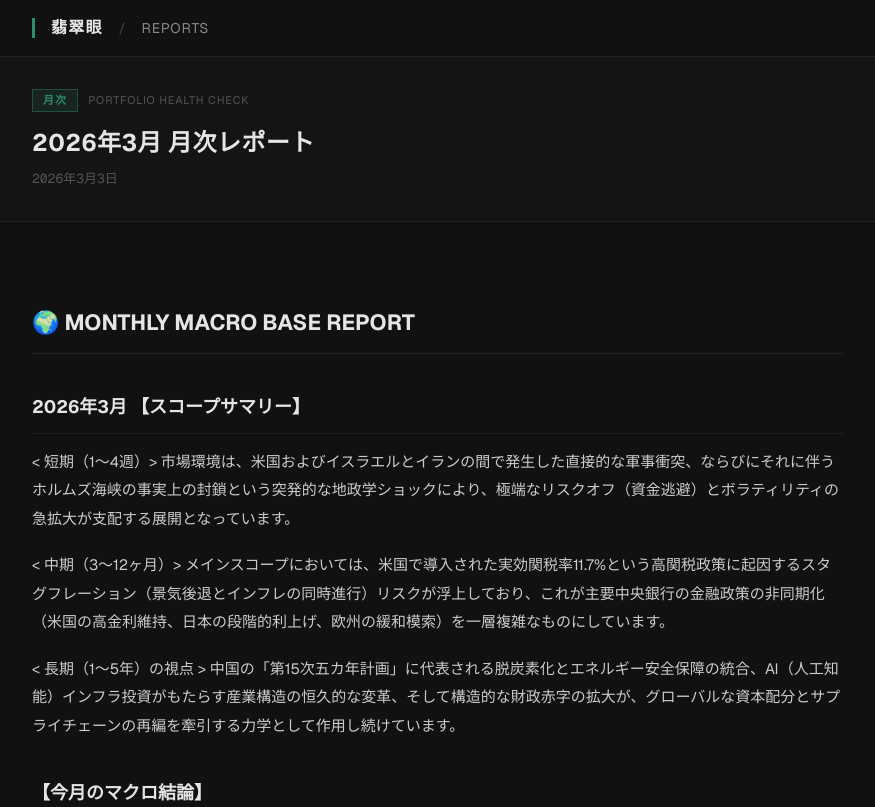
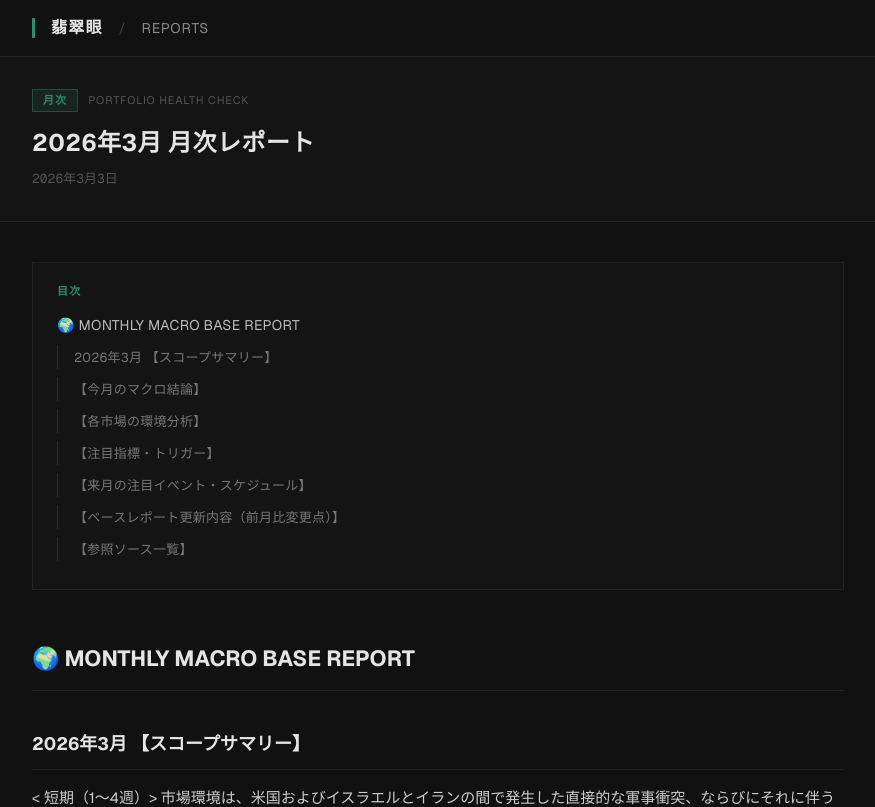
Before and after one commit to ops324/hisuigan-macro-insight-engine, a Next.js app: page /reports/2026-03 in a window 1280 px wide. Shown: the top 807 px of the page, without its empty margins (202-1077 px from the left). Built offline with nearby package versions, Linux system fonts and the light colour scheme.

Commit message:
Add table of contents to report pages
H1・H2見出しを抽出してページ上部に目次を表示。
クリックで該当セクションへジャンプできる。

Co-Authored-By: Claude Sonnet 4.5 <noreply@anthropic.com>

```diff
--- a/app/reports/[slug]/page.tsx
+++ b/app/reports/[slug]/page.tsx
@@ -1,5 +1,6 @@
 import { notFound } from "next/navigation";
 import Link from "next/link";
+import React from "react";
 import ReactMarkdown from "react-markdown";
 import remarkGfm from "remark-gfm";
 import { getReportBySlug, getAllSlugs, ReportType } from "@/lib/reports";
@@ -24,6 +25,39 @@ function formatDate(dateStr: string): string {
   return d.toLocaleDateString("ja-JP", { year: "numeric", month: "long", day: "numeric" });
 }
 
+function slugify(text: string): string {
+  return text.trim().replace(/\s+/g, "-");
+}
+
+function nodeToText(node: React.ReactNode): string {
+  if (typeof node === "string") return node;
+  if (typeof node === "number") return String(node);
+  if (Array.isArray(node)) return node.map(nodeToText).join("");
+  if (React.isValidElement(node)) {
+    return nodeToText((node.props as { children?: React.ReactNode }).children);
+  }
+  return "";
+}
+
+interface Heading {
+  level: number;
+  text: string;
+  id: string;
+}
+
+function extractHeadings(content: string): Heading[] {
+  return content
+    .split("\n")
+    .map((line) => {
+      const match = line.match(/^(#{1,2})\s+(.+)$/);
+      if (!match) return null;
+      const level = match[1].length;
+      const text = match[2].trim();
+      return { level, text, id: slugify(text) };
+    })
+    .filter((h): h is Heading => h !== null);
+}
+
 export async function generateStaticParams() {
   return getAllSlugs().map((slug) => ({ slug }));
 }
@@ -32,6 +66,8 @@ export default async function ReportPage({ params }: { params: Promise<{ slug: s
   const { slug } = await params;
   const report = getReportBySlug(slug);
   if (!report) notFound();
+
+  const headings = extractHeadings(report.content);
 
   return (
     <div style={{ minHeight: "100vh", background: "#111", color: "#e5e5e5", fontFamily: "var(--font-geist-sans)" }}>
@@ -52,7 +88,6 @@ export default async function ReportPage({ params }: { params: Promise<{ slug: s
       {/* 記事ヘッダー */}
       <div style={{ borderBottom: `1px solid #222`, background: "#141414", padding: "32px 0" }}>
         <div style={{ maxWidth: 860, margin: "0 auto", padding: "0 24px" }}>
-          {/* バッジ */}
           <div style={{ display: "flex", alignItems: "center", gap: 10, marginBottom: 14 }}>
             <span style={{
               display: "inline-block",
@@ -70,7 +105,6 @@ export default async function ReportPage({ params }: { params: Promise<{ slug: s
               {TYPE_SUBTITLES[report.type]}
             </span>
           </div>
-
           <h1 style={{ fontSize: 24, fontWeight: 700, margin: "0 0 10px", color: "#e5e5e5", lineHeight: 1.4, letterSpacing: "0.02em" }}>
             {report.title}
           </h1>
@@ -82,20 +116,64 @@ export default async function ReportPage({ params }: { params: Promise<{ slug: s
 
       {/* 本文 */}
       <main style={{ maxWidth: 860, margin: "0 auto", padding: "40px 24px 80px" }}>
-        <div style={{
-          lineHeight: 1.9,
-          fontSize: 15,
-          color: "#ccc",
-        }}>
+
+        {/* 目次 */}
+        {headings.length > 0 && (
+          <div style={{
+            border: "1px solid #222",
+            background: "#141414",
+            padding: "20px 24px",
+            marginBottom: 48,
+          }}>
+            <div style={{ fontSize: 11, color: JADE, letterSpacing: "0.12em", fontWeight: 600, marginBottom: 14 }}>
+              目次
+            </div>
+            <ol style={{ margin: 0, padding: 0, listStyle: "none" }}>
+              {headings.map((h, i) => (
+                <li key={i} style={{
+                  marginBottom: 8,
+                  paddingLeft: h.level === 2 ? 16 : 0,
+                  borderLeft: h.level === 2 ? "1px solid #2a2a2a" : "none",
+                }}>
+                  <a
+                    href={`#${h.id}`}
+                    style={{
+                      fontSize: h.level === 1 ? 14 : 13,
+                      color: h.level === 1 ? "#bbb" : "#777",
+                      textDecoration: "none",
+                      letterSpacing: "0.02em",
+                      lineHeight: 1.5,
+                    }}
+                  >
+                    {h.text}
+                  </a>
+                </li>
+              ))}
+            </ol>
+          </div>
+        )}
+
+        {/* Markdown本文 */}
+        <div style={{ lineHeight: 1.9, fontSize: 15, color: "#ccc" }}>
           <ReactMarkdown
             remarkPlugins={[remarkGfm]}
             components={{
-              h1: ({ children }) => (
-                <h1 style={{ fontSize: 22, fontWeight: 700, color: "#e5e5e5", margin: "40px 0 16px", borderBottom: "1px solid #222", paddingBottom: 10 }}>{children}</h1>
-              ),
-              h2: ({ children }) => (
-                <h2 style={{ fontSize: 18, fontWeight: 700, color: "#e5e5e5", margin: "36px 0 14px", borderBottom: "1px solid #1e1e1e", paddingBottom: 8 }}>{children}</h2>
-              ),
+              h1: ({ children }) => {
+                const id = slugify(nodeToText(children));
+                return (
+                  <h1 id={id} style={{ fontSize: 22, fontWeight: 700, color: "#e5e5e5", margin: "40px 0 16px", borderBottom: "1px solid #222", paddingBottom: 10 }}>
+                    {children}
+                  </h1>
+                );
+              },
+              h2: ({ children }) => {
+                const id = slugify(nodeToText(children));
+                return (
+                  <h2 id={id} style={{ fontSize: 18, fontWeight: 700, color: "#e5e5e5", margin: "36px 0 14px", borderBottom: "1px solid #1e1e1e", paddingBottom: 8 }}>
+                    {children}
+                  </h2>
+                );
+              },
               h3: ({ children }) => (
                 <h3 style={{ fontSize: 15, fontWeight: 700, color: "#ddd", margin: "28px 0 10px" }}>{children}</h3>
               ),
```
